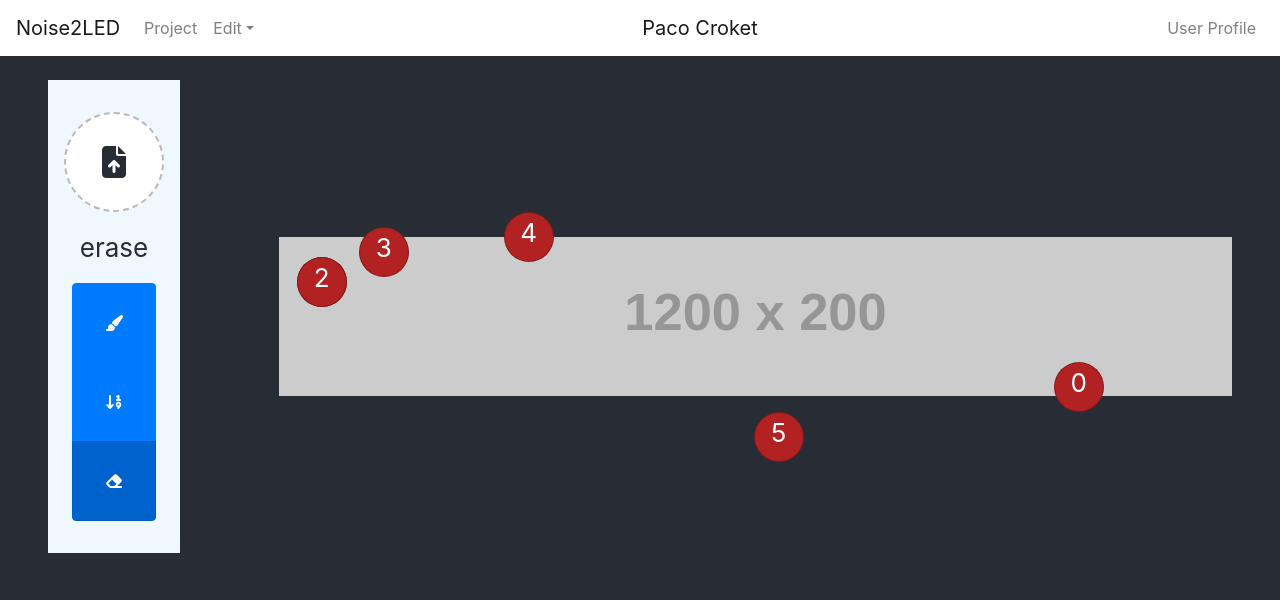
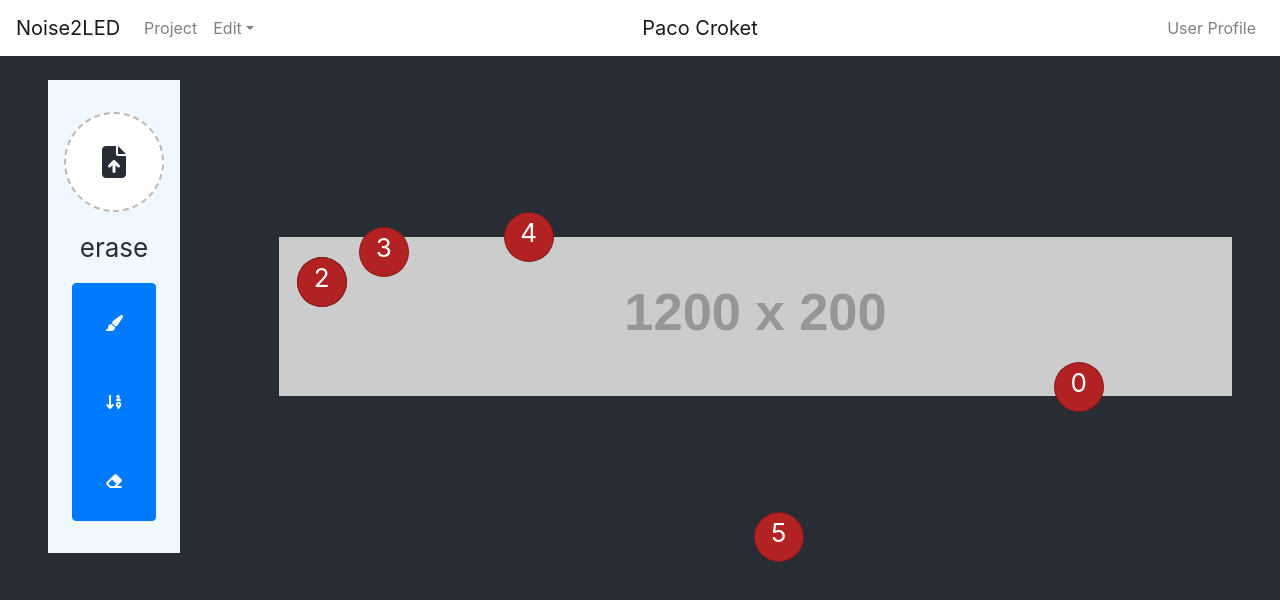
Before and after one commit to pacoCroket/coord-noise-simulation, a React (Create React App) app: page / in a window 1280 px wide. Shown: the top 600 px of the page. Built offline with nearby package versions, Linux system fonts and the light colour scheme.

Commit message:
simplified styling of LED render

```diff
--- a/src/components/Draggable.js
+++ b/src/components/Draggable.js
@@ -44,12 +44,13 @@ export default class Draggable extends Component {
       return;
     }
 
-    this.setState( function(prevState) {
+    this.setState(
+      function(prevState) {
         let led2set = this.props.led;
         led2set.x = clientX - prevState.originalX + prevState.lastTranslateX;
         led2set.y = clientY - prevState.originalY + prevState.lastTranslateY;
         this.props.setLed(led2set);
-    },
+      },
       () => {
         if (onDrag) {
           onDrag({
@@ -85,10 +86,9 @@ export default class Draggable extends Component {
     );
   };
 
-  getStyle = (xLim, yLim, ledSize) => {
-    //   limit the x and y between 0 and size of the image
-    let x = this.props.led.x < 0 ? 0 : this.props.led.x > xLim ? xLim : this.props.led.x;
-    let y = this.props.led.y < 0 ? 0 : this.props.led.y > yLim ? yLim : this.props.led.y;
+  getStyle = () => {
+    const { x, y } = this.props.led;
+    const { ledSize } = this.props;
 
     return {
       transform: `translate(${x - ledSize / 2}px, ${y - ledSize / 2}px)`,
@@ -100,25 +100,10 @@ export default class Draggable extends Component {
   };
 
   render() {
-    const { x, y } = this.props.imgSize;
-
     return (
-      <div
-        className="led"
-        onMouseDown={this.handleMouseDown}
-        style={this.getStyle(x, y, this.props.ledSize)}
-      >
+      <div className="led" onMouseDown={this.handleMouseDown} style={this.getStyle()}>
         <p className="m-0">{this.props.led.id}</p>
       </div>
     );
   }
 }
-
-const Container = styled.div.attrs({
-  style: ({ x, y, isDragging }) => ({
-    left: `${x}px`,
-    top: `${y}px`,
-    cursor: `${isDragging ? "grabbing" : "grab"}`,
-    opacity: `${isDragging && "0.8"}`
-  })
-});
--- a/src/components/EditTools.js
+++ b/src/components/EditTools.js
@@ -39,7 +39,6 @@ export default class EditTools extends Component {
               name="erase"
               id="eraseBtn"
               onClick={paintModeChanged.bind(this, App.paintModes.erase)}
-              active
             >
               <i className="fas fa-eraser"></i>
             </Button>
```
